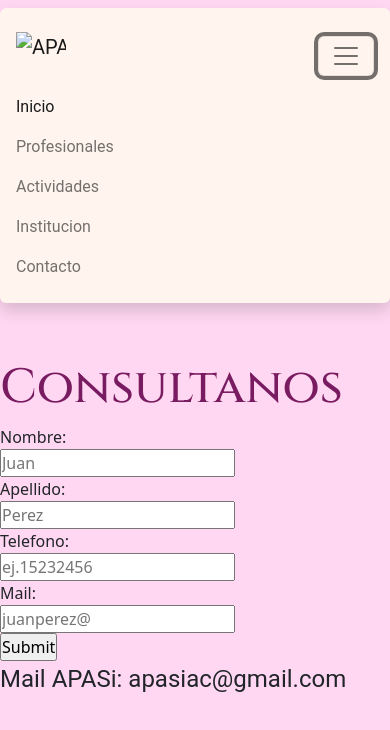
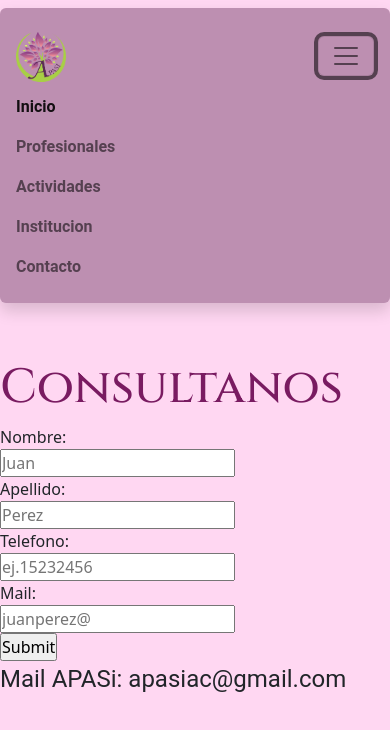
Before and after one commit to anitaruiz/proyecto-ruizvila, a plain HTML site: page pages/contacto.html in a window 390 px wide. Both pictures are taken after a click on the button "Toggle navigation". Drawn offline with nearby package versions, Linux system fonts and the light colour scheme; a web font is replaced by a local one.

Commit message:
css al nav

```diff
--- a/pages/contacto.html
+++ b/pages/contacto.html
@@ -25,10 +25,10 @@
 </head>
 
 <body>
-    <header class="navbar navbar-expand-xl headercolor">
-        <nav class="container shadow p-3 mb-5 rounded colornav">
-            <a class="navbar-brand" href="../index.html"> <img src="./assets/imagenes/APASI-Violeta.png" alt="APASI"
-                    width="50" height="50" class="d-inline-block align-text-top d-xl-none"></a>
+    <header class="navbar navbar-expand-lg headercolor">
+        <nav class="container shadow p-3 mb-5 rounded ">
+            <a class="navbar-brand" href="../index.html"> <img src="../assets/imagenes/APASI-Violeta.png" alt="APASI"
+                    width="50" height="50" class="d-inline-block align-text-top d-lg-none"></a>
             <button class="navbar-toggler" type="button" data-bs-toggle="collapse" data-bs-target="#navbarNav"
                 aria-controls="navbarNav" aria-expanded="false" aria-label="Toggle navigation">
                 <span class="navbar-toggler-icon"></span>
@@ -36,19 +36,19 @@
             <div class="collapse navbar-collapse" id="navbarNav">
                 <ul class="navbar-nav">
                     <li class="nav-item">
-                        <a class="nav-link active" aria-current="page" href="../index.html">Inicio</a>
+                        <a class="nav-link active botonnav letrasnav" aria-current="page" href="../index.html">Inicio</a>
                     </li>
                     <li class="nav-item">
-                        <a class="nav-link" href="../pages/profesionales.html">Profesionales</a>
+                        <a class="nav-link botonnav letrasnav" href="../pages/profesionales.html">Profesionales</a>
                     </li>
                     <li class="nav-item">
-                        <a class="nav-link" href="../pages/actividades.html">Actividades</a>
+                        <a class="nav-link botonnav letrasnav" href="../pages/actividades.html">Actividades</a>
                     </li>
                     <li class="nav-item">
-                        <a class="nav-link" href="../pages/institucion.html">Institucion</a>
+                        <a class="nav-link botonnav letrasnav" href="../pages/institucion.html">Institucion</a>
                     </li>
                     <li class="nav-item">
-                        <a class="nav-link" href="../pages/contacto.html">Contacto</a>
+                        <a class="nav-link botonnav letrasnav" href="../pages/contacto.html">Contacto</a>
                     </li>
 
                 </ul>
--- a/styles/styles.css
+++ b/styles/styles.css
@@ -21,15 +21,24 @@ body {
     background-color: #FFD7F2;
 }
 
-.colornav{
-    background-color:#FFF5EE;
+nav{
+background-color: #BD8FB1;
+font-family: 'Roboto', sans-serif;
 }
+
 
 a{
     font-family: 'Roboto', sans-serif;
 
 }
 
+.botonnav:hover{
+    background-color: #EEE3EB;
+    border-radius: 6px;
+}
+.letrasnav{
+    font-weight: bolder;
+}
 /* INICIO */
 /* Titulo Inicio */
 .titulo-apasi {
@@ -132,13 +141,13 @@ h1{
 }
 
 
-/* Imagen de nosotros */
+/* Imagen de nosotros
 .imagen-nosotros{
     width: 20rem;
     float: right;
 }
 
-
+ */
 
 
 
@@ -188,6 +197,8 @@ margin-top: 2rem;
     background-position: center;
 
 }
+
+/* <div class="bg-image hover-zoom"> */
 
 .div-actividades__2{
     text-align: center;
```
Also changed, not shown: index.html (+14 -14 lines), pages/actividades.html (+10 -10 lines), pages/institucion.html (+9 -9 lines), pages/profesionales.html (+9 -9 lines), assets/imagenes/Consultorio 1.jpg (added), assets/imagenes/consultorio 2.jpg (added), assets/imagenes/consultorio psicologia.jpg (added), assets/imagenes/fono.jpg (added), assets/imagenes/imgagen consul to.webp (added).
